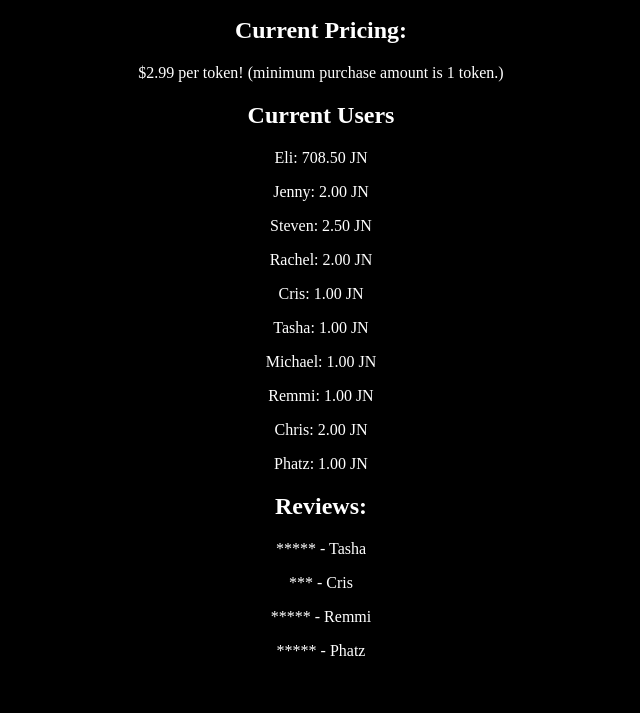
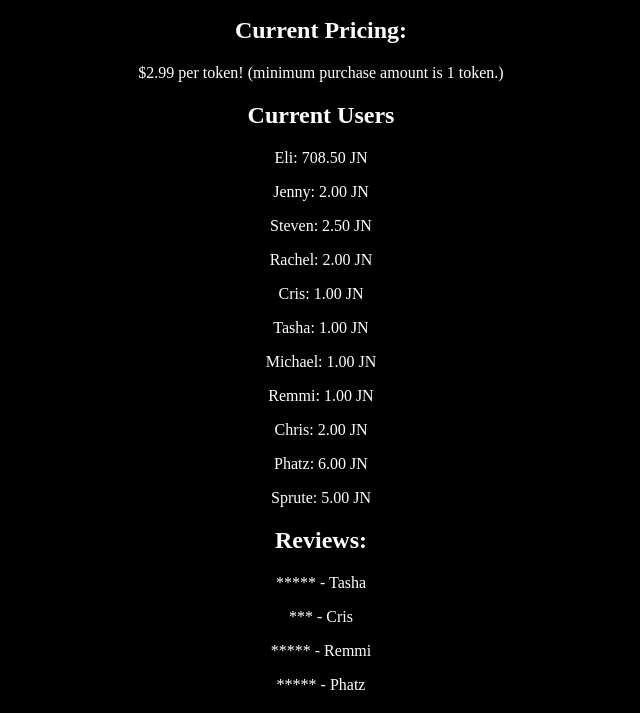
Before and after one commit to TheGameDevNoob/thegamedevnoob.github.io, a plain HTML site: page index.html in a window 1280 px wide. Shown: the part 87-800 px from the top of the page, without its empty margins (319-959 px from the left). Drawn offline with Linux system fonts and the light colour scheme.

Commit message:
Update index.html

```diff
--- a/index.html
+++ b/index.html
@@ -12,7 +12,8 @@
 <p>Michael: 1.00 JN</p>
 <p>Remmi: 1.00 JN</p>
 <p>Chris: 2.00 JN</p>
-<p>Phatz: 1.00 JN</p>
+<p>Phatz: 6.00 JN</p>
+<p>Sprute: 5.00 JN</p>
 <h2>Reviews:</h2>
   <p>***** - Tasha</p>
   <p>*** - Cris</p>
```
